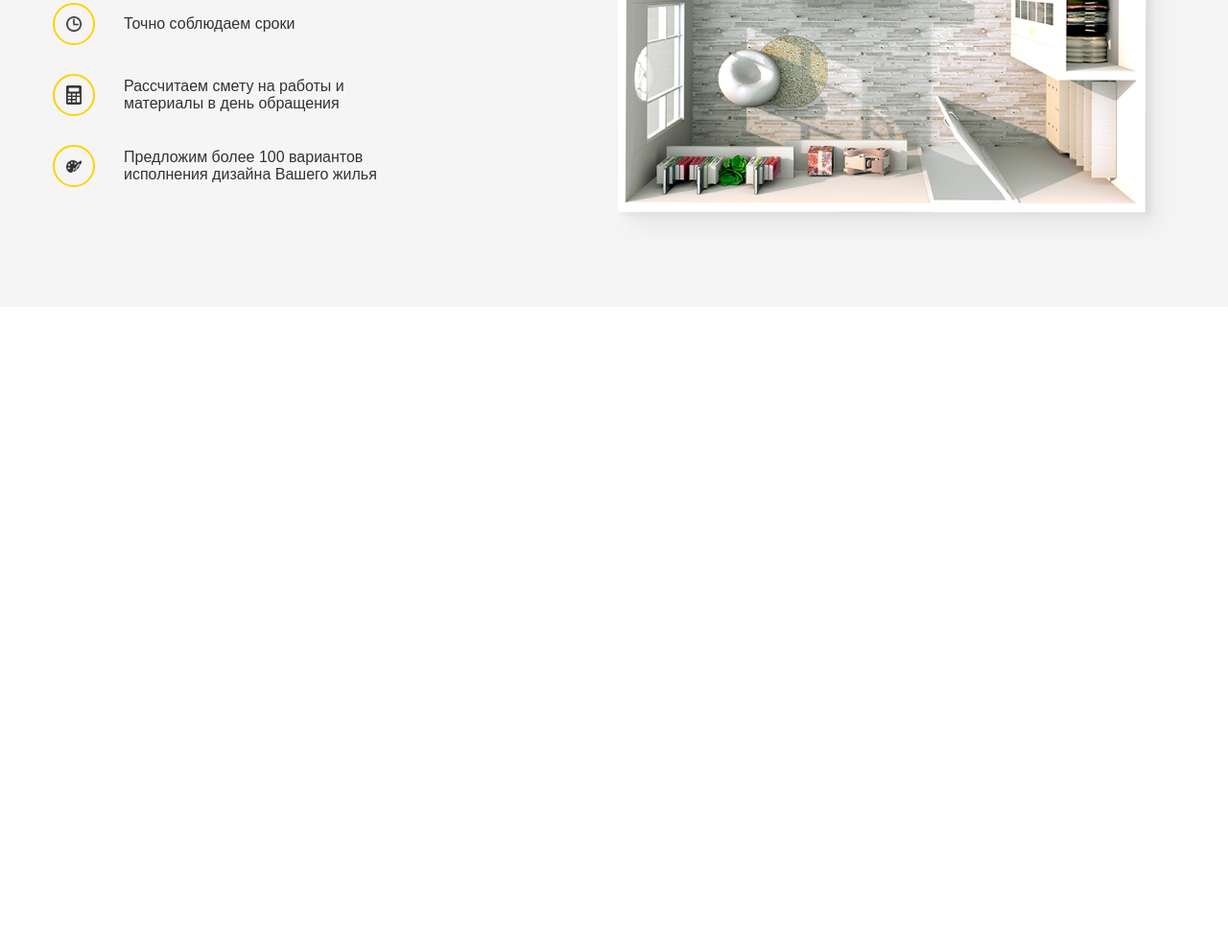
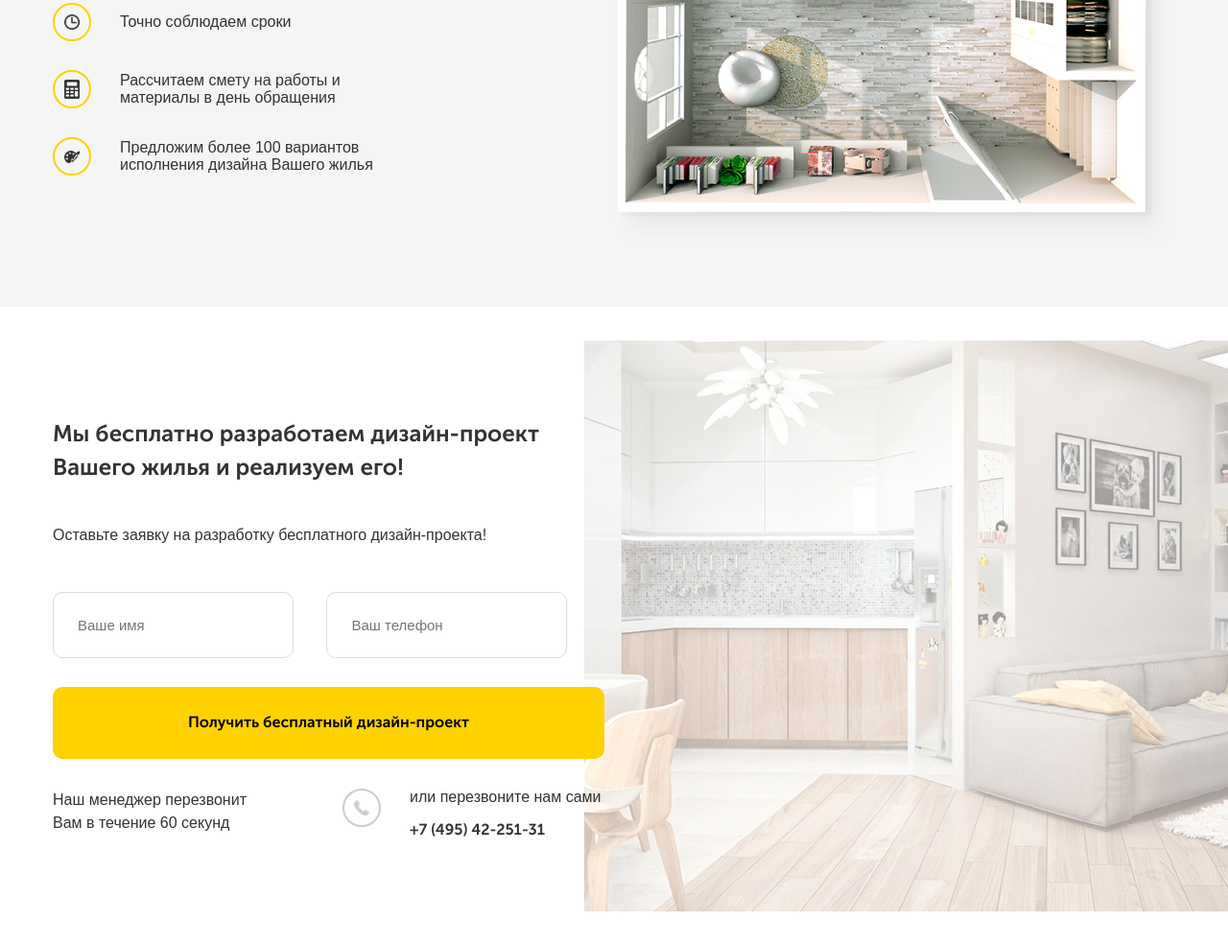
Before and after one commit to ekaterinaukhanova/repair, a plain HTML site: page index.html in a window 1280 px wide. Shown: the part 407-1392 px from the top of the page at 96% size. Before the commit the page ends 800 px from the top, so only its background shows below. Drawn offline with Linux system fonts and the light colour scheme.

Commit message:
Сверстан макет с формой

```diff
--- a/index.html
+++ b/index.html
@@ -64,5 +64,31 @@
           </div>
      </div>
 
+     <section class="feedback">
+         <div class="container">
+             <div class="form">
+             <h2 class="form__title">Мы бесплатно разработаем дизайн-проект Вашего жилья и реализуем его!
+             </h2>
+             <span class="form__subtitle">Оставьте заявку на разработку бесплатного дизайн-проекта!</span>
+             <form action="#">
+                 <input type="text" class="input input-name form__input" placeholder="Ваше имя">
+                 <input type="tel" class="input input-tel form__input" placeholder="Ваш телефон">
+                 <button type="submit" class="button form__button">Получить бесплатный дизайн-проект</button>
+             </form>
+             <div class="form__block">
+                 <div class="form__block-text">Наш менеджер перезвонит Вам в течение 60 секунд
+             </div>
+                <div class="form__block-img"></div>
+                <div class="form__block-subscribe">
+                 или перезвоните нам сами
+                 <p>+7 (495) 42-251-31</p>
+                </div>
+
+
+
+             </div>
+         </div>
+     </section>
+
 </body>
 </html>
--- /dev/null
+++ b/sass/_feedback.sass
@@ -0,0 +1,45 @@
+.feedback
+ padding: 94px 0
+ background: url('../img/feedback/feedback-bg.jpg') no-repeat center right -40%
+.form
+ max-width: 575px
+ &__title
+  font-size: 24px
+  +bold
+  line-height: 35px
+  margin-bottom: 45px
+ &__subtitle
+  display: block
+  margin-bottom: 50px
+ &__input
+  margin-bottom: 30px
+  &:first-child
+   margin-right: 30px
+  &:last-child
+   margin: none
+ &__button
+  padding: 28px
+  display: block
+  width: 100%
+  font-size: 16px
+ &__block
+  display: flex
+  margin-top: 31px
+  &-text
+   width: 224px
+   margin-right: 78px
+   line-height: 24px
+  &-img
+   width: 40px
+   height: 40px
+   border-radius: 50%
+   border: 2px solid #cccccc
+   margin-right: 30px
+   background-size: 16px
+   background-repeat: no-repeat
+   background-position: center
+   background-image: url('../img/feedback/phone.png')
+  &-subscribe
+   align-items: center
+   p
+    +bold
--- a/sass/_interface.sass
+++ b/sass/_interface.sass
@@ -10,3 +10,8 @@
   cursor: pointer
  &:focus
   outline: none
+.input
+ font-size: 15px
+ padding: 25px
+ border-radius: 10px
+ border: 1px solid $input-border
--- a/sass/_var.sass
+++ b/sass/_var.sass
@@ -1,3 +1,4 @@
 $text-color: #333333
 $primary-color: #ffd200
 $light-bg-color: #f5f5f5
+$input-border: #dddddd
--- a/sass/style.sass
+++ b/sass/style.sass
@@ -5,8 +5,11 @@
 
 @import 'interface'
 @import 'main'
+@import 'feedback'
+@import 'normalize'
 
-@import 'normalize'
+*, *:after, *:before
+ box-sizing: border-box
 
 body
  font-family: 'Museo Sans Light', sans-serif
```
Also changed, not shown: css/style.css, img/feedback/feedback-bg.jpg (added), img/feedback/phone.png (added), 1 other file.
